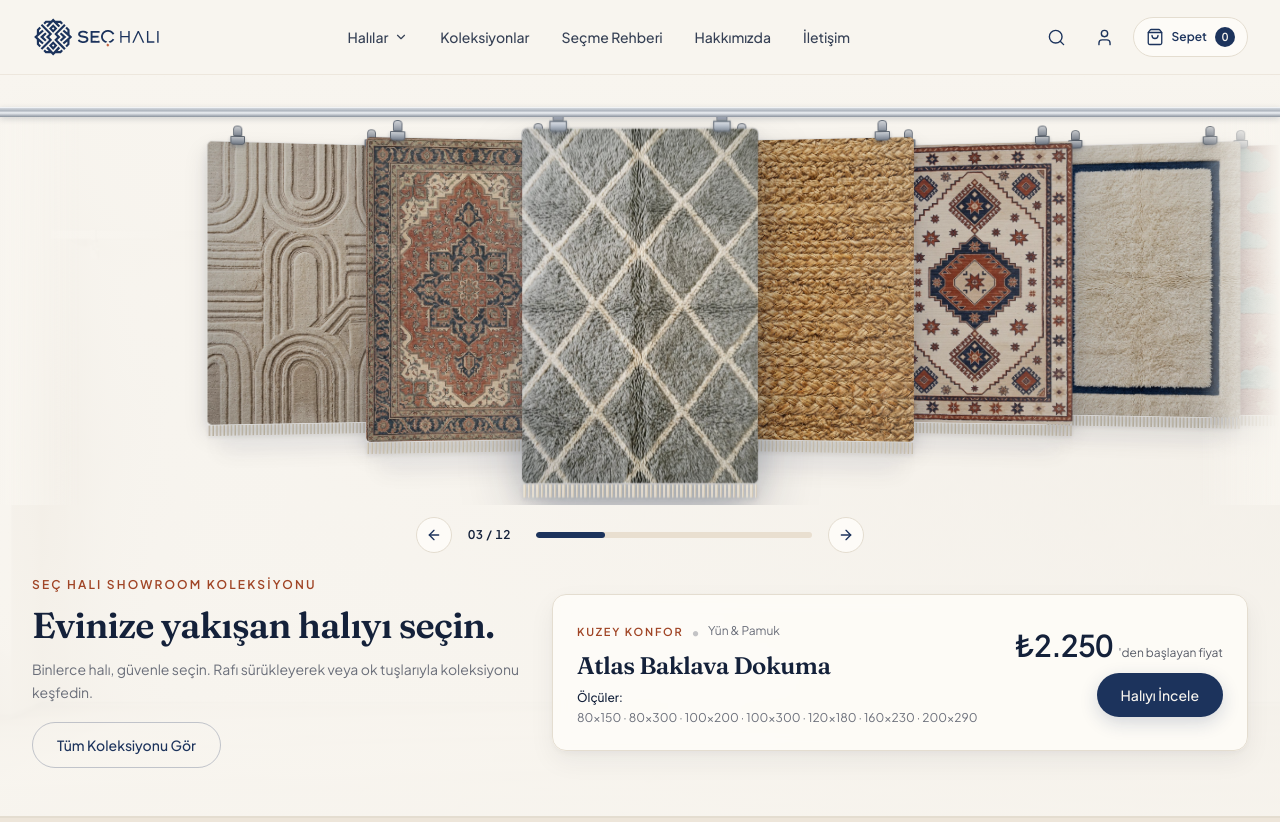
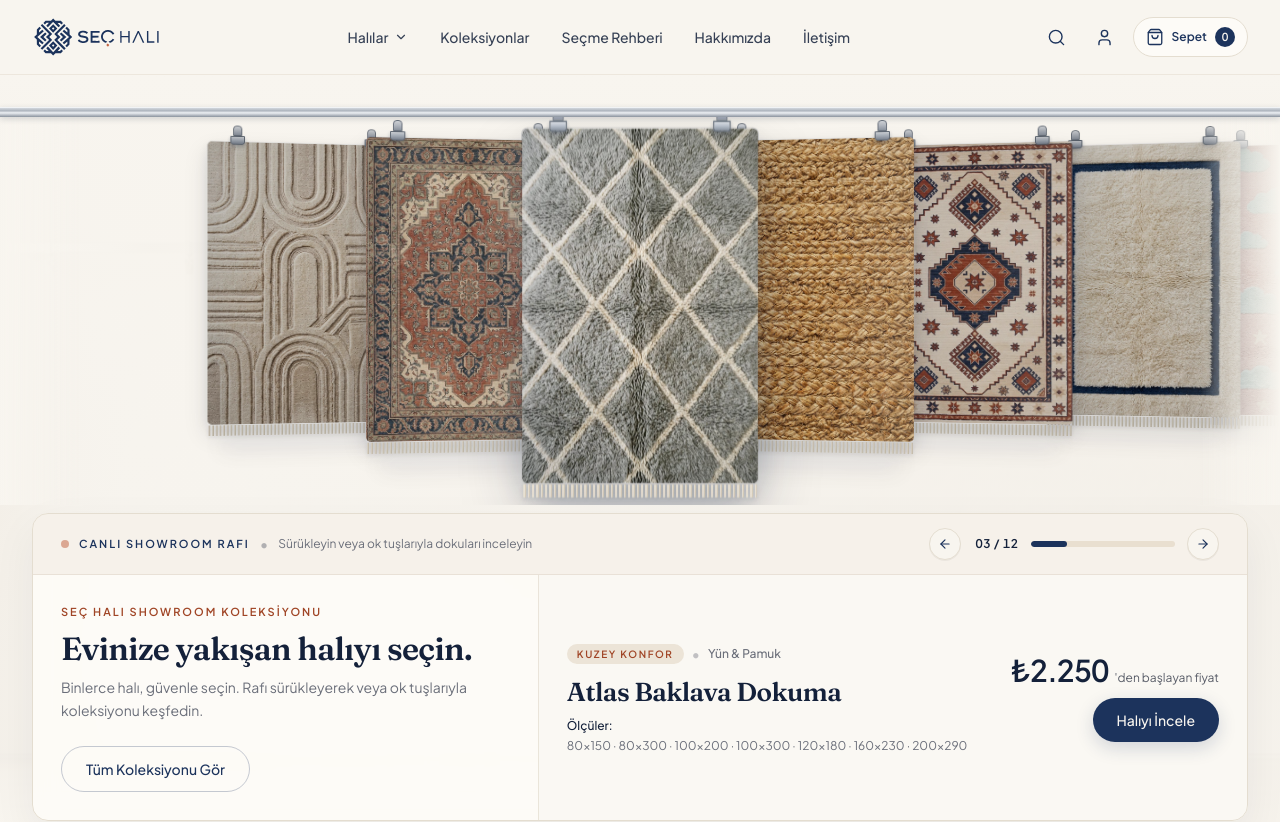
Before and after one commit to oguzolgun/halici, a Next.js app: page / in a window 1280 px wide. Shown: the top 822 px of the page. Built offline with nearby package versions, Linux system fonts and the light colour scheme.

Commit message:
feat(hero): unify showroom controls, brand headline and active rug into cohesive console panel

```diff
--- a/src/components/hero/RugRackHero.tsx
+++ b/src/components/hero/RugRackHero.tsx
@@ -504,37 +504,52 @@ export function RugRackHero({ rugs }: RugRackHeroProps) {
         )}
       </div>
 
-      {/* 2-Column: Left CTA Headline + Right Dynamic Active Rug Info Card */}
-      <Container className="relative z-20 pb-8 pt-3 sm:pb-12">
-        {/* Rack Controls: Prev / Counter / Progress Bar / Next */}
-        <div className="mx-auto mb-6 flex max-w-md items-center justify-between gap-4">
+      {/* Unified Showroom Exhibition Console */}
+      <Container className="relative z-20 pb-10 pt-2 sm:pb-14">
+        <div className="overflow-hidden rounded-2xl border border-line bg-ivory-soft/95 shadow-[0_16px_44px_rgba(20,33,58,0.06)] backdrop-blur-md">
+          {/* Top Utility Bar: Live Showroom Badge + Integrated Rack Controls */}
+          <div className="flex flex-col gap-3 border-b border-line/75 bg-sand/35 px-5 py-3 sm:flex-row sm:items-center sm:justify-between sm:px-7 sm:py-3.5">
+            <div className="flex items-center gap-2.5">
+              <span className="flex h-2 w-2 rounded-full bg-terracotta animate-pulse" />
+              <span className="text-[11px] font-semibold uppercase tracking-[0.18em] text-navy">
+                Canlı Showroom Rafı
+              </span>
+              <span className="hidden text-stone/50 sm:inline" aria-hidden="true">
+                •
+              </span>
+              <span className="hidden text-xs text-stone sm:inline">
+                Sürükleyin veya ok tuşlarıyla dokuları inceleyin
+              </span>
+            </div>
+
+            {/* Integrated Controls */}
+            <div className="flex items-center justify-between gap-3 sm:justify-end">
               <button
                 type="button"
                 onClick={() => snapToIndex(activeIndex - 1)}
                 disabled={activeIndex === 0}
                 aria-label="Önceki halı"
-            className="inline-flex h-9 w-9 shrink-0 items-center justify-center rounded-full border border-line bg-ivory-soft text-navy transition-colors hover:border-navy hover:bg-sand/60 disabled:pointer-events-none disabled:opacity-35 cursor-pointer"
+                className="inline-flex h-8 w-8 shrink-0 items-center justify-center rounded-full border border-line bg-ivory text-navy transition-all hover:border-navy hover:bg-sand/60 disabled:pointer-events-none disabled:opacity-30 cursor-pointer shadow-2xs"
               >
-            <ArrowLeft className="h-4 w-4" aria-hidden="true" />
+                <ArrowLeft className="h-3.5 w-3.5" aria-hidden="true" />
               </button>
 
-          <div className="flex flex-1 items-center gap-3">
+              <div className="flex items-center gap-2.5">
                 <span
                   aria-live="polite"
-              className="w-14 shrink-0 text-xs font-semibold tabular-nums tracking-wider text-ink"
+                  className="w-12 shrink-0 text-center text-xs font-semibold tabular-nums tracking-wider text-ink"
                 >
                   {String(activeIndex + 1).padStart(2, "0")} /{" "}
                   {String(rugs.length).padStart(2, "0")}
                 </span>
 
-            {/* Clickable progress bar */}
                 <div
                   role="progressbar"
                   aria-label="Raf konumu"
                   aria-valuemin={1}
                   aria-valuemax={rugs.length}
                   aria-valuenow={activeIndex + 1}
-              className="relative h-1.5 flex-1 overflow-hidden rounded-full bg-sand"
+                  className="relative h-1.5 w-24 sm:w-36 overflow-hidden rounded-full bg-sand"
                 >
                   <div
                     className="h-full rounded-full bg-navy transition-all duration-300 ease-[cubic-bezier(0.22,1,0.36,1)]"
@@ -548,34 +563,38 @@ export function RugRackHero({ rugs }: RugRackHeroProps) {
                 onClick={() => snapToIndex(activeIndex + 1)}
                 disabled={activeIndex === rugs.length - 1}
                 aria-label="Sonraki halı"
-            className="inline-flex h-9 w-9 shrink-0 items-center justify-center rounded-full border border-line bg-ivory-soft text-navy transition-colors hover:border-navy hover:bg-sand/60 disabled:pointer-events-none disabled:opacity-35 cursor-pointer"
+                className="inline-flex h-8 w-8 shrink-0 items-center justify-center rounded-full border border-line bg-ivory text-navy transition-all hover:border-navy hover:bg-sand/60 disabled:pointer-events-none disabled:opacity-30 cursor-pointer shadow-2xs"
               >
-            <ArrowRight className="h-4 w-4" aria-hidden="true" />
+                <ArrowRight className="h-3.5 w-3.5" aria-hidden="true" />
               </button>
             </div>
+          </div>
 
-        {/* 2-Column Section */}
-        <div className="grid grid-cols-1 items-center gap-6 lg:grid-cols-12 lg:gap-8">
-          {/* Left Column: CTA Headline Block */}
-          <div className="space-y-3 lg:col-span-5">
-            <p className="text-xs font-semibold uppercase tracking-[0.18em] text-terracotta-deep">
+          {/* Main Console Body: 2 Columns smoothly integrated with a subtle divider */}
+          <div className="grid grid-cols-1 lg:grid-cols-12 divide-y lg:divide-y-0 lg:divide-x divide-line/75">
+            {/* Left Column: Editorial Headline & Brand CTA */}
+            <div className="flex flex-col justify-between p-6 sm:p-7 lg:col-span-5 space-y-4">
+              <div className="space-y-2.5">
+                <p className="text-[11px] font-semibold uppercase tracking-[0.18em] text-terracotta-deep">
                   Seç Halı Showroom Koleksiyonu
                 </p>
-            <h1 className="font-editorial text-2xl leading-[1.15] text-ink sm:text-3xl lg:text-4xl">
+                <h1 className="font-editorial text-2xl leading-[1.12] text-ink sm:text-3xl lg:text-[32px]">
                   Evinize yakışan halıyı seçin.
                 </h1>
-            <p className="text-sm leading-relaxed text-stone">
+                <p className="text-xs sm:text-sm leading-relaxed text-stone">
                   Binlerce halı, güvenle seçin. Rafı sürükleyerek veya ok tuşlarıyla koleksiyonu keşfedin.
                 </p>
-            <div className="pt-1.5">
+              </div>
+
+              <div className="pt-2">
                 <Button href="/halilar" variant="secondary" size="md">
                   Tüm Koleksiyonu Gör
                 </Button>
               </div>
             </div>
 
-          {/* Right Column: Dynamic Active Rug Info Card */}
-          <div className="rounded-[14px] border border-line bg-ivory-soft/95 p-5 shadow-[var(--shadow-soft)] backdrop-blur-sm sm:p-6 lg:col-span-7">
+            {/* Right Column: Dynamic Active Rug Details */}
+            <div className="flex flex-col justify-center p-6 sm:p-7 lg:col-span-7 bg-ivory/50">
               <AnimatePresence mode="wait">
                 <motion.div
                   key={activeRug.id}
@@ -585,24 +604,24 @@ export function RugRackHero({ rugs }: RugRackHeroProps) {
                   transition={{ duration: 0.22, ease: [0.22, 1, 0.36, 1] }}
                   className="flex flex-col justify-between gap-5 sm:flex-row sm:items-center"
                 >
-                <div className="min-w-0 flex-1 space-y-1.5">
+                  <div className="min-w-0 flex-1 space-y-2">
                     <div className="flex flex-wrap items-center gap-2">
-                    <span className="text-[11px] font-semibold uppercase tracking-[0.16em] text-terracotta-deep">
+                      <span className="rounded-full bg-sand/80 px-2.5 py-0.5 text-[10px] font-semibold uppercase tracking-[0.16em] text-terracotta-deep">
                         {activeRug.collection}
                       </span>
                       <span aria-hidden="true" className="text-stone/40">
                         •
                       </span>
-                    <span className="text-xs text-stone">
+                      <span className="text-xs font-medium text-stone">
                         {activeRug.material}
                       </span>
                     </div>
 
-                  <h2 className="truncate font-editorial text-xl text-ink sm:text-2xl">
+                    <h2 className="truncate font-editorial text-xl text-ink sm:text-2xl lg:text-[26px]">
                       {activeRug.name}
                     </h2>
 
-                  <div className="flex flex-wrap items-center gap-x-2.5 gap-y-1 pt-0.5 text-xs text-stone">
+                    <div className="flex flex-wrap items-center gap-x-2.5 gap-y-1 text-xs text-stone">
                       <span className="font-medium text-ink">Ölçüler:</span>
                       <span className="text-[11px] sm:text-xs">
                         {activeRug.sizes.join(" · ")}
@@ -610,7 +629,7 @@ export function RugRackHero({ rugs }: RugRackHeroProps) {
                     </div>
                   </div>
 
-                <div className="flex shrink-0 flex-col items-start gap-2.5 border-t border-line pt-3 sm:items-end sm:border-t-0 sm:pt-0">
+                  <div className="flex shrink-0 flex-col items-start gap-2.5 border-t border-line/70 pt-3 sm:items-end sm:border-t-0 sm:pt-0">
                     <PriceTag amount={activeRug.priceFrom} fromPrefix size="lg" />
 
                     <Button
@@ -625,6 +644,7 @@ export function RugRackHero({ rugs }: RugRackHeroProps) {
               </AnimatePresence>
             </div>
           </div>
+        </div>
       </Container>
     </section>
   );
```
Lines whose indentation alone changed are shown as unchanged.
